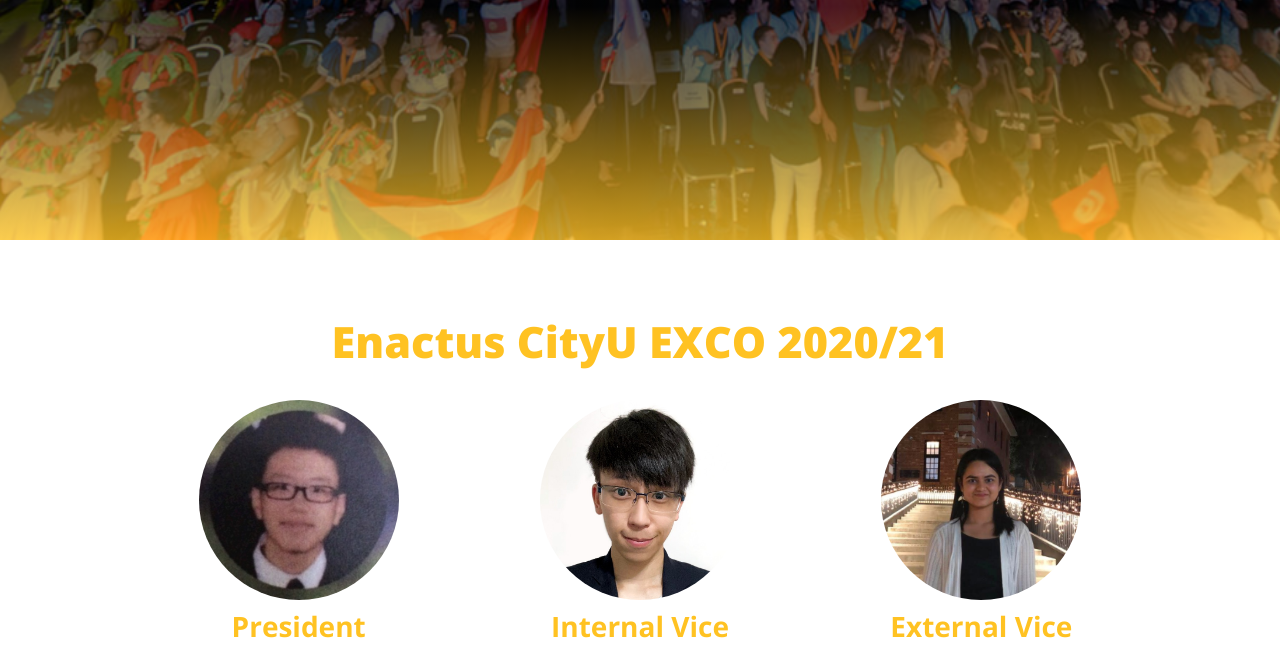
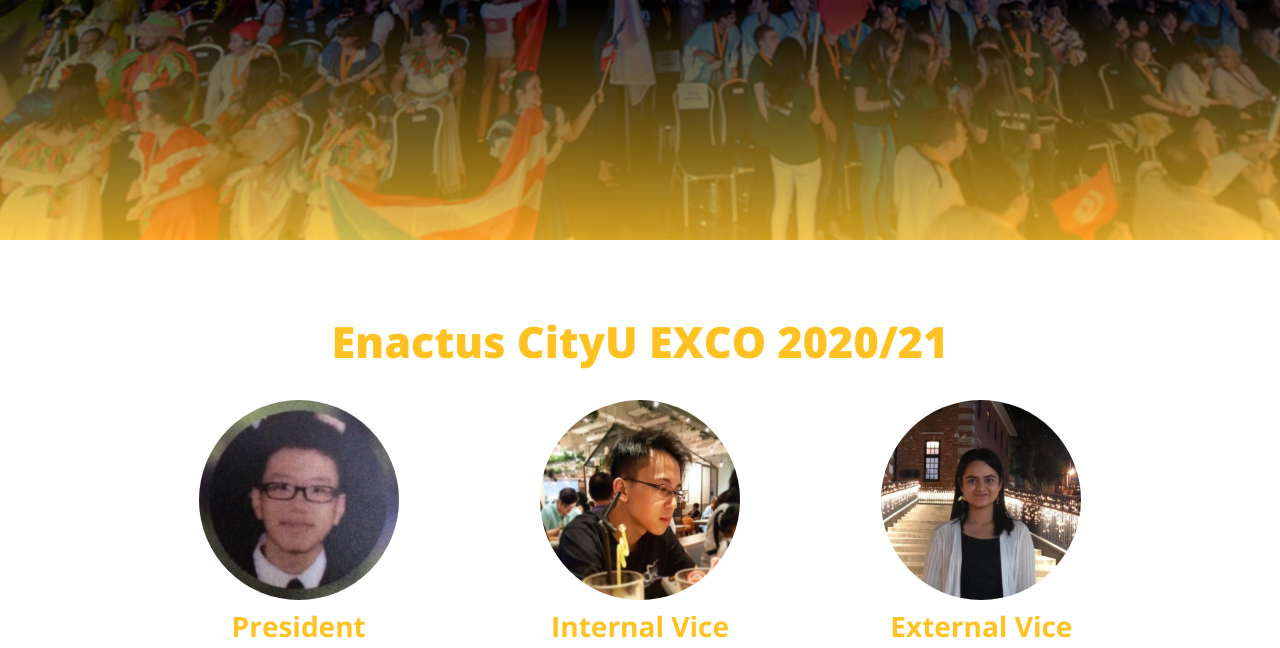
Before and after one commit to enactuscityuhk/website, a plain HTML site: page team.html in a window 1280 px wide. Shown: the part 460-1108 px from the top of the page. Drawn offline with nearby package versions, Linux system fonts and the light colour scheme.

Commit message:
Update team.html

```diff
--- a/team.html
+++ b/team.html
@@ -75,7 +75,7 @@
         <a href="https://www.linkedin.com/in/stevenmcy/" target="_blank"><i class="fab fa-linkedin fa-1x"></i></a>
       </div>
       <div class="col col-lg-4 col-sm-12">
-        <img src="lincoln.jpeg" alt="">
+        <img src="lincoln.jpg" alt="">
         <h3>Internal Vice President</h3>
         <p>Lincoln Fong<br><em>BEng Biomedical Engineering</em></p>
         <a href="https://www.linkedin.com/in/lincoln-fong-0b48681a1/" target="_blank"><i class="fab fa-linkedin fa-1x"></i></a>
```
